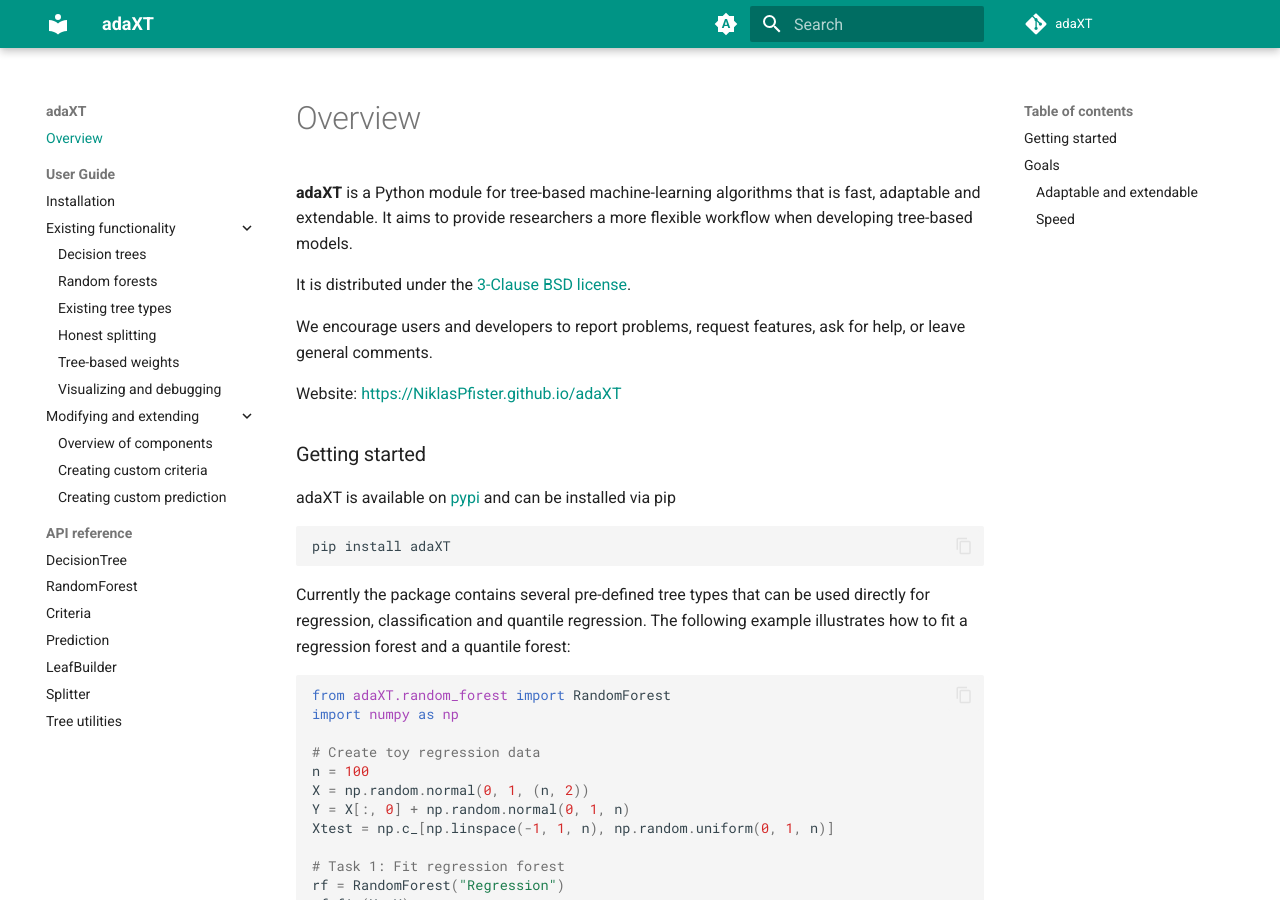
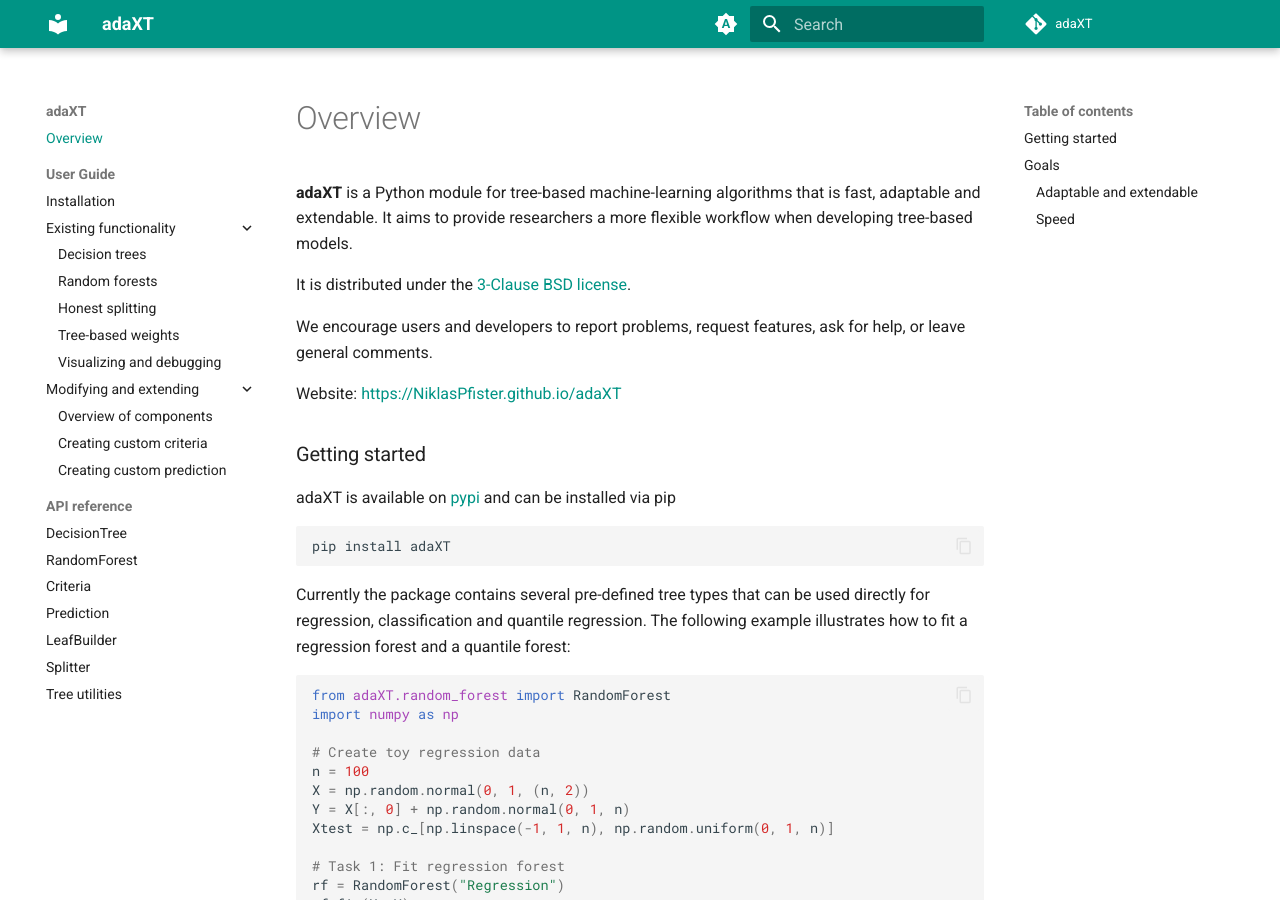
Before and after one commit to NiklasPfister/adaXT, an MkDocs documentation site: the page built from docs/index.md, in a window 1280 px wide and 900 px high. Built offline with MkDocs 1.6.1 and Material for MkDocs 9.7.7, drawn with Linux system fonts in a browser that asks for light colours; comment, search, counter and statistics services are not loaded.

Commit message:
removed existing tree types from navigation

```diff
--- a/mkdocs.yml
+++ b/mkdocs.yml
@@ -65,7 +65,6 @@
       - Existing functionality:
           - Decision trees: user_guide/decision_tree.md
           - Random forests: user_guide/random_forest.md
-          - Existing tree types: user_guide/tree_types.md
           - Honest splitting: user_guide/honest_splitting.md
           - Tree-based weights: user_guide/tree_based_weights.md
           - Visualizing and debugging: user_guide/vis_and_debug.md
```
